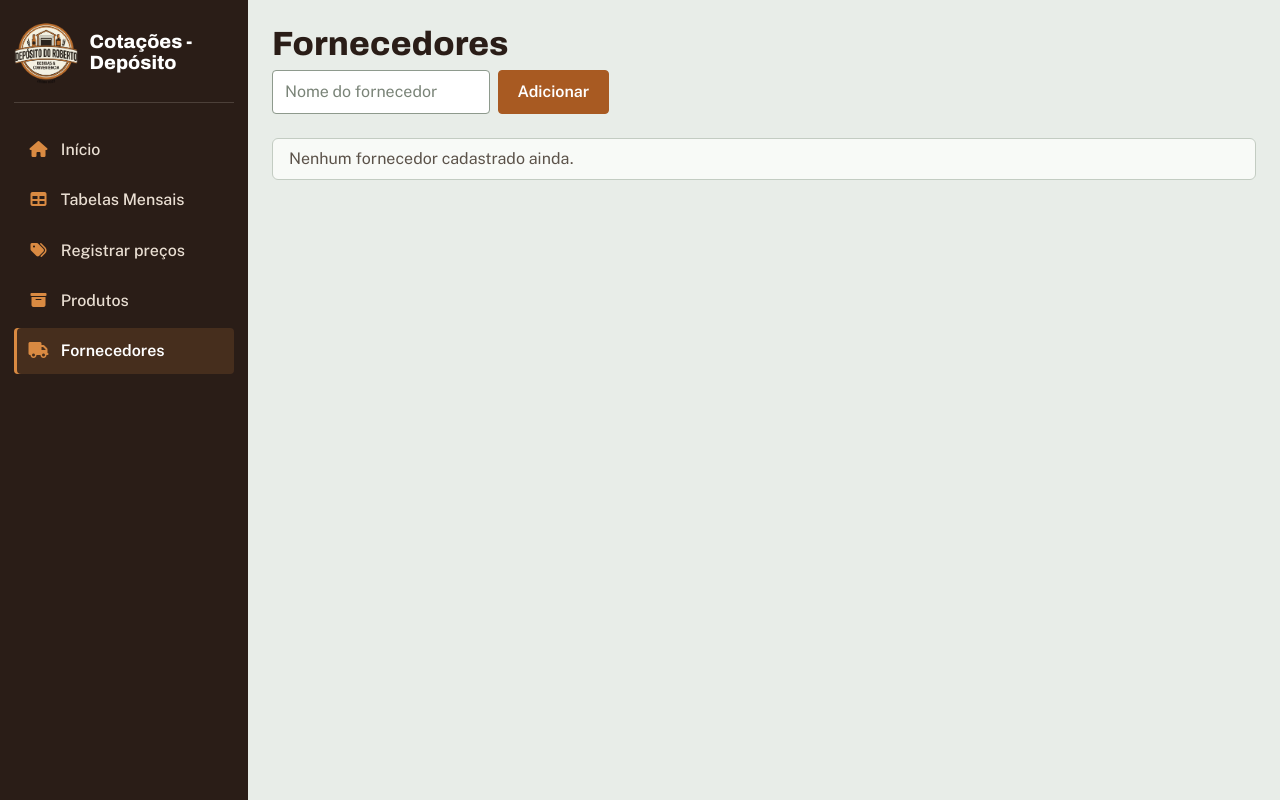
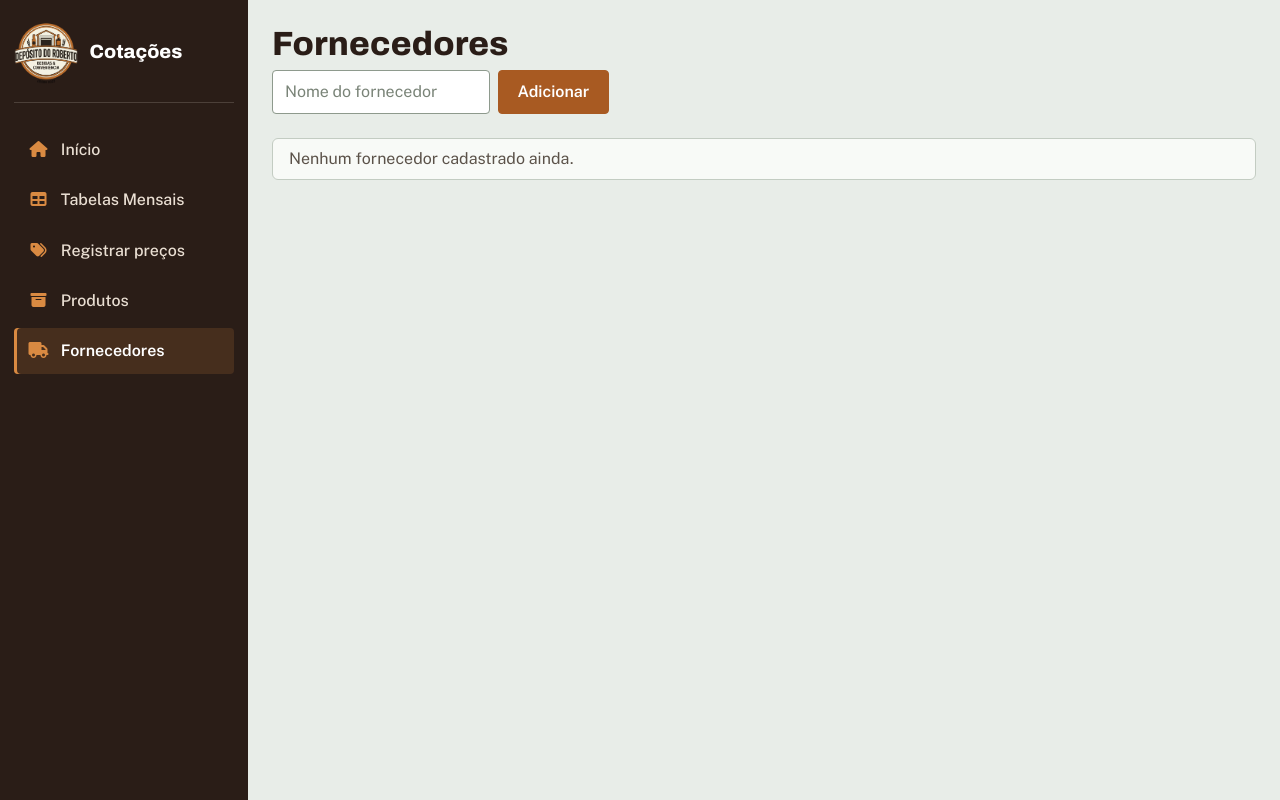
Before and after one commit to willyannnz/Gestao_de_Cotacoes_Deposito_Roberto, a Flask app: page /fornecedores in a window 1280 px wide. Run offline with Flask 3, Linux system fonts and the light colour scheme; data that the repository does not hold is empty; some libraries are stand-ins or nearby versions.

Commit message:
refatorar: atualizar o texto do título da sidebar para melhor clareza

```diff
--- a/templates/base.html
+++ b/templates/base.html
@@ -21,7 +21,7 @@
     <aside class="sidebar" id="sidebar">
         <a class="sidebar-brand" href="{{ url_for('main.index') }}">
             <img src="{{ url_for('static', filename='logo_deposito_claro.png') }}" alt="" class="sidebar-logo">
-            <span>Cotações - Depósito</span>
+            <span>Cotações</span>
         </a>
         <nav class="sidebar-nav">
             <a class="sidebar-link {{ 'active' if request.endpoint == 'main.index' else '' }}" href="{{ url_for('main.index') }}">
```
